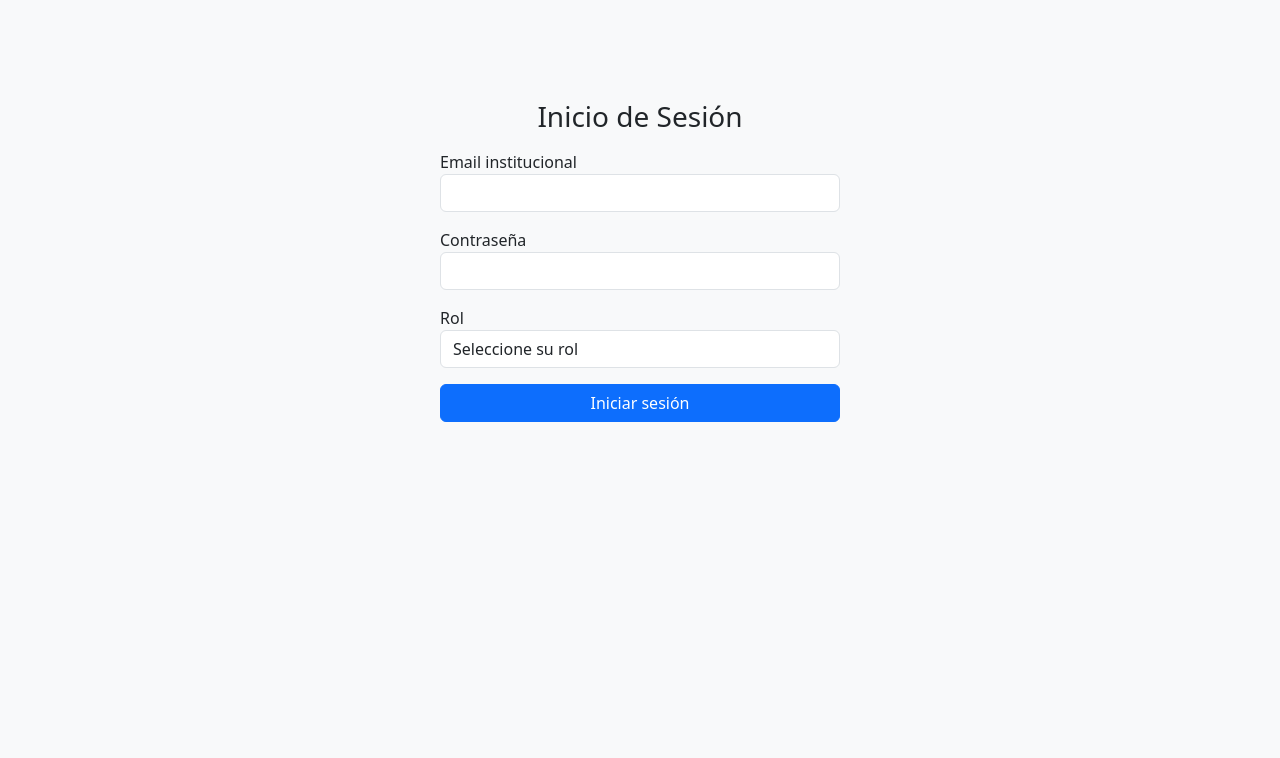
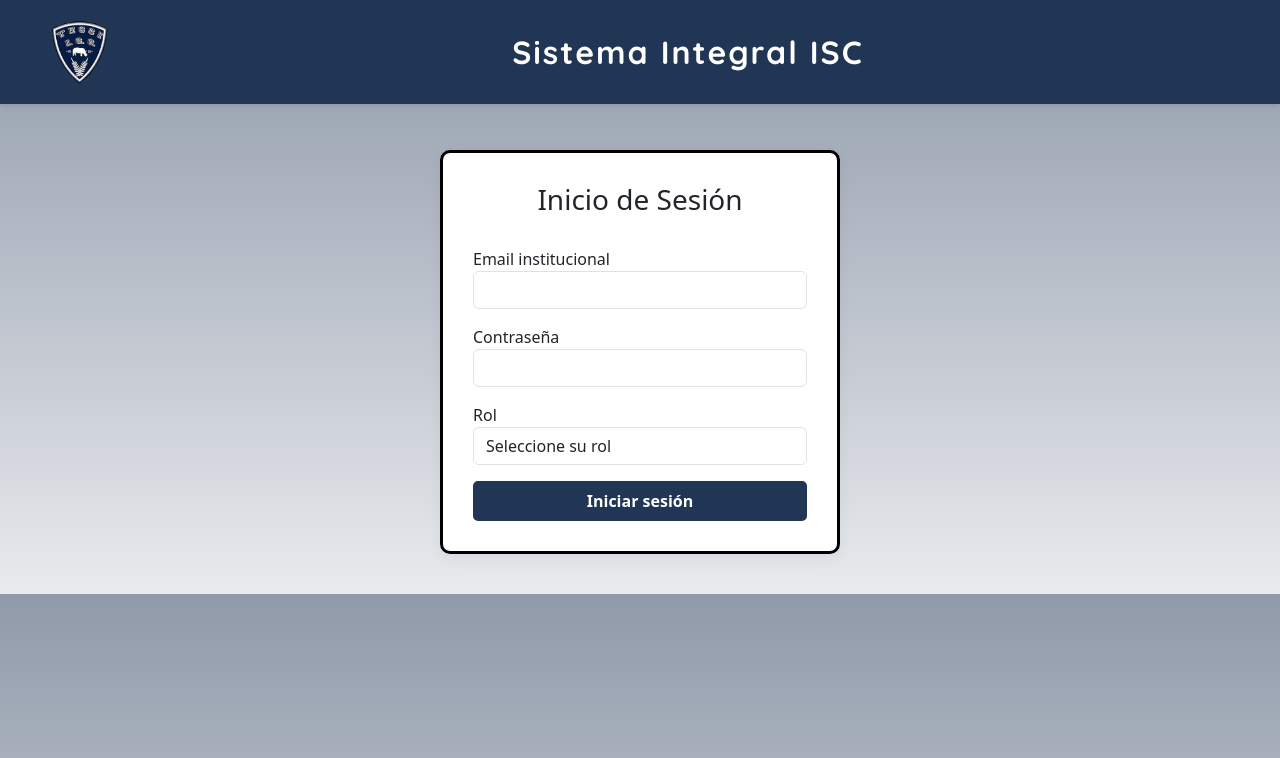
Before and after one commit to SebasGit123/Pagina-SWIPED, a PHP site: page / in a window 1280 px wide. Shown: the top 758 px of the page. Run offline with PHP 8.4, Linux system fonts and the light colour scheme; some libraries are stand-ins or nearby versions.

Commit message:
Edicion vista de login

```diff
--- /dev/null
+++ b/assets/css/mystyles/loginRoles.css
@@ -0,0 +1,119 @@
+:root {
+  --Titulo: "Quicksand", sans-serif;
+  --Texto: "Raleway", sans-serif;
+  --Alertas: "Roboto Condensed", sans-serif;
+  --fondo: rgba(33, 53, 85,1);
+  --contenedores: #3E5879;
+  --navegadores: rgba(255, 255, 255, 0.5);
+  --delineados: #F5EFE7;
+  --blanco: #fff;
+  --negro: #000;
+  --rojo: #e82f2f;
+  --verde: #537D5D;
+}
+
+body {
+    padding-top: 7%;
+    background: linear-gradient(
+        to bottom, rgba(33, 53, 85,0.5),
+        rgba(33, 53, 85,0.3),
+        rgba(33, 53, 85,0.1));;
+}
+
+
+.logoZ {
+  width: 4rem;
+  height: 4rem;
+  margin-left: 1rem;
+  transition: background-color 0.3s, color 0.3s;
+}
+
+.navi {
+  min-height: 2rem;
+  background-color: var(--fondo);
+  position: fixed;
+  top: 0;
+  left: 0;
+  width: 100%;
+  margin-left: 0%;
+  margin-right: 0%;
+  margin-top: 0%;
+  z-index: 1000;
+}
+
+.nav-link {
+  font-size: 1.2rem;
+  color: var(--navegadores);
+  font-family: var(--Titulo);
+  text-decoration: none;
+  padding: 1rem;
+  display: inline-block;
+  transition: background-color 0.3s, color 0.3s;
+  margin-left: 1rem;
+}
+
+.nav-link:hover {
+  color: var(--fondo);
+  background-color: var(--navegadores);
+  border-radius: 0.5rem;
+  box-shadow: 0 2px 8px rgba(16, 16, 16, 0.15);
+}
+
+/* Título ISC || TESCI */
+.TESCI {
+  color: #fff;
+  font-family: var(--Titulo);
+  font-size: 2rem;
+  margin: auto;
+  font-weight: bold;
+  letter-spacing: 2px;
+  text-decoration:none;
+}
+
+.log{
+    align-items: center;
+    justify-content: center;
+    text-align: center;
+
+}
+.encabezado {
+  background-color: var(--fondo);
+  padding: 15px 20px;
+  box-shadow: 0 2px 5px rgba(0, 0, 0, 0.1);
+}
+
+.header-content {
+  display: flex;
+  flex-direction: column;
+  align-items: center;
+  margin: 0 20px;
+}
+
+.cont{
+    display: grid;
+grid-template-columns: repeat(2, 1fr);
+grid-template-rows: 1fr;
+grid-column-gap: 0px;
+grid-row-gap: 0px
+}
+
+/* Ajuste para el contenedor del formulario (evita que quede detrás del header) */
+.form-container {
+  max-width: 400px;
+  margin: auto;
+  margin-top: 120px; /* Aumentado para espacio del header */
+}
+
+.formLogin {
+    border: 3px solid var(--negro);
+    display: flex;
+    flex-direction: column;
+    gap: 15px;
+    max-width: 400px;
+    margin: 40px auto;
+    padding: 30px;
+    background: white;
+    border-radius: 10px;
+    box-shadow: 0 5px 15px rgba(0, 0, 0, 0.05);
+    transition: all 0.3s ease;
+}
--- a/config/obtener_usuario.php
+++ b/config/obtener_usuario.php
@@ -10,7 +10,8 @@
     // Si el ID es válido...
     if ($id) {
         // Prepara la consulta SQL para evitar inyecciones.
-        $stmt = $conexion->prepare("SELECT id, nameD, username, email, rol FROM usuarios_db WHERE id = ?");
+       $stmt = $conexion->prepare("SELECT id, nameD, username, email, rol, division FROM usuarios_db WHERE id = ?");
+
         $stmt->bind_param("i", $id);
         $stmt->execute();
         $resultado = $stmt->get_result();
--- a/index.php
+++ b/index.php
@@ -7,23 +7,40 @@
 	<link rel="stylesheet" href="assets/css/bootstrap/bootstrap.min.css">
   <link rel="stylesheet" href="https://use.fontawesome.com/releases/v5.11.2/css/all.css">
   <link rel="stylesheet" href="css/style.css">
+  <link rel="stylesheet" href="assets/css/mystyles/loginRoles.css">
+  <link rel="stylesheet" href="assets/css/mystyles/global.css">
+
+<link rel="preconnect" href="https://fonts.googleapis.com">
+<link rel="preconnect" href="https://fonts.gstatic.com" crossorigin>
+<link href="https://fonts.googleapis.com/css2?family=Quicksand:wght@300..700&family=Raleway:ital,wght@0,100..900;1,100..900&family=Roboto+Condensed:ital,wght@0,100..900;1,100..900&display=swap" rel="stylesheet">
+
 
 
 </head>
 
-
-<header>
-<style>
-    body { background-color: #f8f9fa; }
-    .form-container { max-width: 400px; margin: auto; margin-top: 100px; }
-  </style>
-<body>
+<body class="bg-micolor">
+  <?php session_start(); ?>
 
 
-  <?php session_start(); ?>
+<header class="navbar navbar-expand-lg navbar-dark fixed-top encabezado navi">
+  <div class="container-fluid">
+    <div class="d-flex me-auto">
+      <a class="navbar-brand" href="#">
+        <img src="assets/img/Logo.png" alt="Logotipo" height="30" class="logoZ">
+      </a>
+    </div>
 
-<body>
-  <div class="form-container">
+    <div class="header-content">
+      <h1 class="TESCI">Sistema Integral ISC</h1>
+    </div>
+
+    <div class="ms-auto"></div>
+  </div>
+</header>
+
+
+<div class="container mt-1 pt-3">
+  <div class="form-container formLogin">
     <h3 class="text-center mb-3">Inicio de Sesión</h3>
     <?php if (isset($_SESSION['error'])): ?>
       <div class="alert alert-danger"><?php echo $_SESSION['error']; unset($_SESSION['error']); ?></div>
@@ -46,13 +63,14 @@
           <option value="academia">Academia</option>
         </select>
       </div>
-      <button type="submit" class="btn btn-primary w-100">Iniciar sesión</button>
+      <button type="submit" class="css-button-rounded--blue w-100">Iniciar sesión</button>
     </form>
 
   </div>
 
+<div></div>
 
-
+</div>
 
 
 
```
Also changed, not shown: config/crear_usuario.php (+6 -3 lines), config/editar_usuario.php (+9 -4 lines), config/leer_usuarios.php (+4 -3 lines), docente/rubricas.html (+44 -51 lines), jefatura/pruebas.php (+46 -12 lines).
